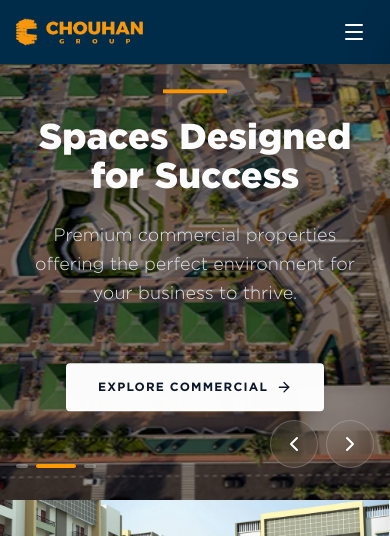
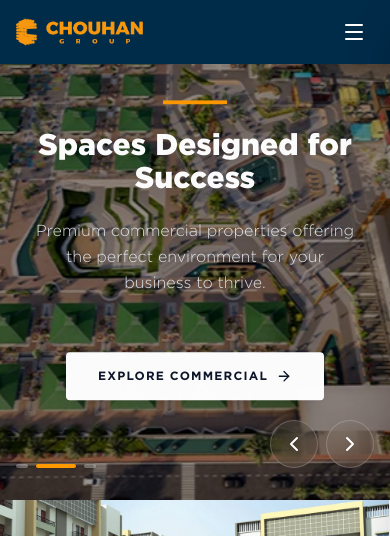
Before and after one commit to pranjali1396/Chouhan-Group-Website, a React (Vite) app: page /#/ in a window 390 px wide. Shown: the top 536 px of the page. Built offline with nearby package versions, Linux system fonts and the light colour scheme.

Commit message:
Refine hero text styling: smaller font, wider container, mobile responsiveness

```diff
--- a/components/Hero.tsx
+++ b/components/Hero.tsx
@@ -76,15 +76,15 @@ const Hero: React.FC = () => {
 
           {/* Text Content */}
           <div className={`absolute inset-0 flex flex-col justify-center items-center text-center p-8 md:p-20 lg:p-32 z-20 ${index === current ? 'animate-fadeIn' : ''}`}>
-            <div className={`max-w-4xl space-y-6 transform transition-all duration-1000 ${index === current ? 'translate-y-0 opacity-100' : 'translate-y-10 opacity-0'}`}>
+            <div className={`max-w-6xl space-y-6 transform transition-all duration-1000 ${index === current ? 'translate-y-0 opacity-100' : 'translate-y-10 opacity-0'}`}>
 
               {/* Orange Line */}
               <div className="w-16 h-1 bg-amber-500 mx-auto mb-6"></div>
 
-              <h1 className="text-4xl md:text-6xl lg:text-7xl font-heading font-black text-white leading-[1.1] drop-shadow-xl">
+              <h1 className="text-3xl md:text-5xl lg:text-6xl font-heading font-black text-white leading-[1.1] drop-shadow-xl">
                 {slide.title}
               </h1>
-              <p className="text-lg md:text-2xl text-slate-200 font-light max-w-3xl mx-auto drop-shadow-md leading-relaxed">
+              <p className="text-base md:text-xl text-slate-200 font-light max-w-4xl mx-auto drop-shadow-md leading-relaxed">
                 {slide.subtitle}
               </p>
               <div className="pt-8">
```
